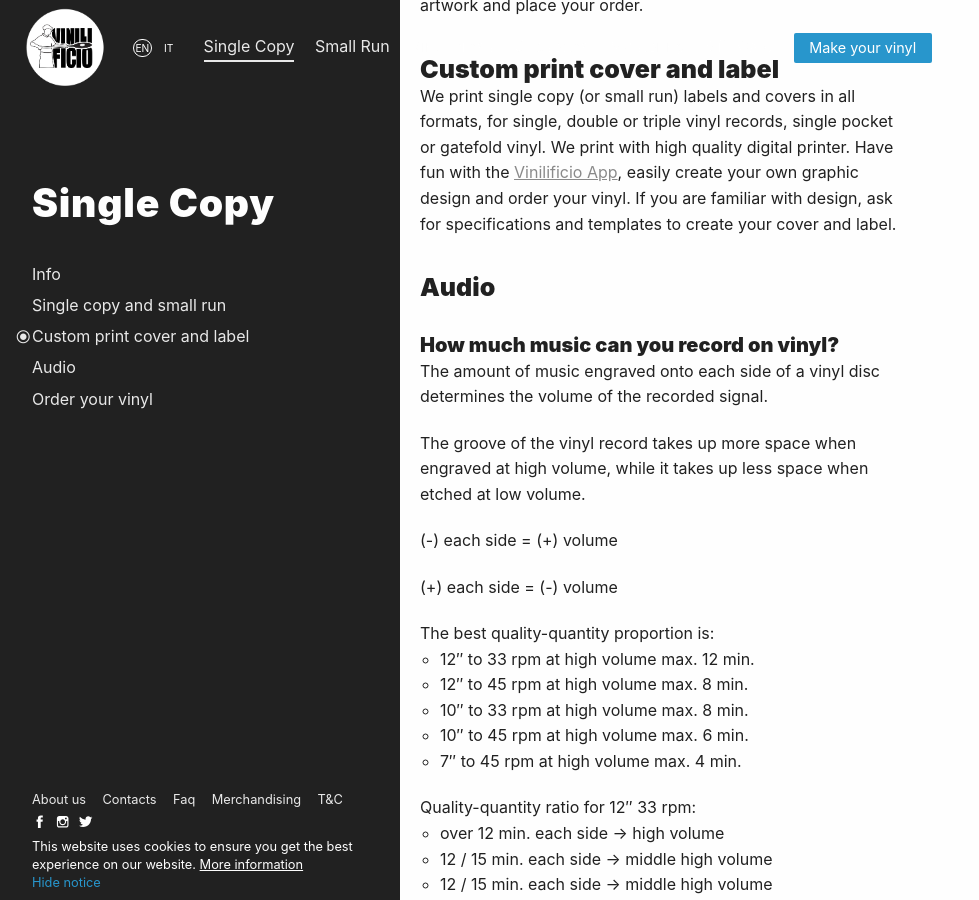
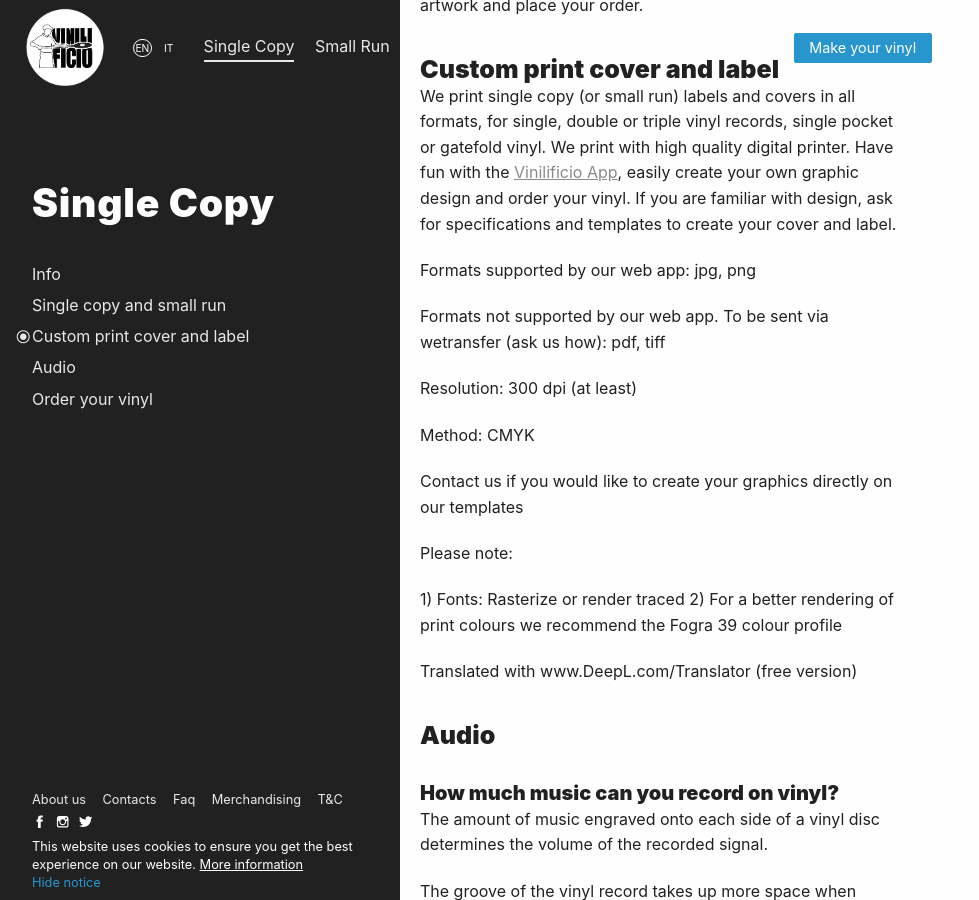
Before and after one commit to Vinilificio/vinilificio.com, a Jekyll site: the page built from en/single-copy.md, in a window 1280 px wide and 900 px high, scrolled down 719 px. Shown: the whole window, without its empty margins (0-979 px from the left). Built offline with Jekyll 4.4.1, drawn with Linux system fonts in a browser that asks for light colours; nearby versions of some CDN libraries; comment, search, counter and statistics services are not loaded.

Commit message:
gfx specs

```diff
--- a/en/single-copy.md
+++ b/en/single-copy.md
@@ -32,6 +32,23 @@ With the Vinilificio app you can calculate the cost of your order, simulate your
 ### Custom print cover and label
 
 We print single copy (or small run) labels and covers in all formats, for single, double or triple vinyl records, single pocket or gatefold vinyl. We print with high quality digital printer. Have fun with the [Vinilificio App](https://app.vinilificio.com/){:target="_blank"}, easily create your own graphic design and order your vinyl. If you are familiar with design, ask for specifications and templates to create your cover and label.
+
+Formats supported by our web app: jpg, png
+
+Formats not supported by our web app. To be sent via wetransfer (ask us how): pdf, tiff
+
+Resolution: 300 dpi (at least)
+
+Method: CMYK
+
+Contact us if you would like to create your graphics directly on our templates
+
+Please note:
+
+1) Fonts: Rasterize or render traced
+2) For a better rendering of print colours we recommend the Fogra 39 colour profile
+
+Translated with www.DeepL.com/Translator (free version)
 
 ### Audio
 
```
